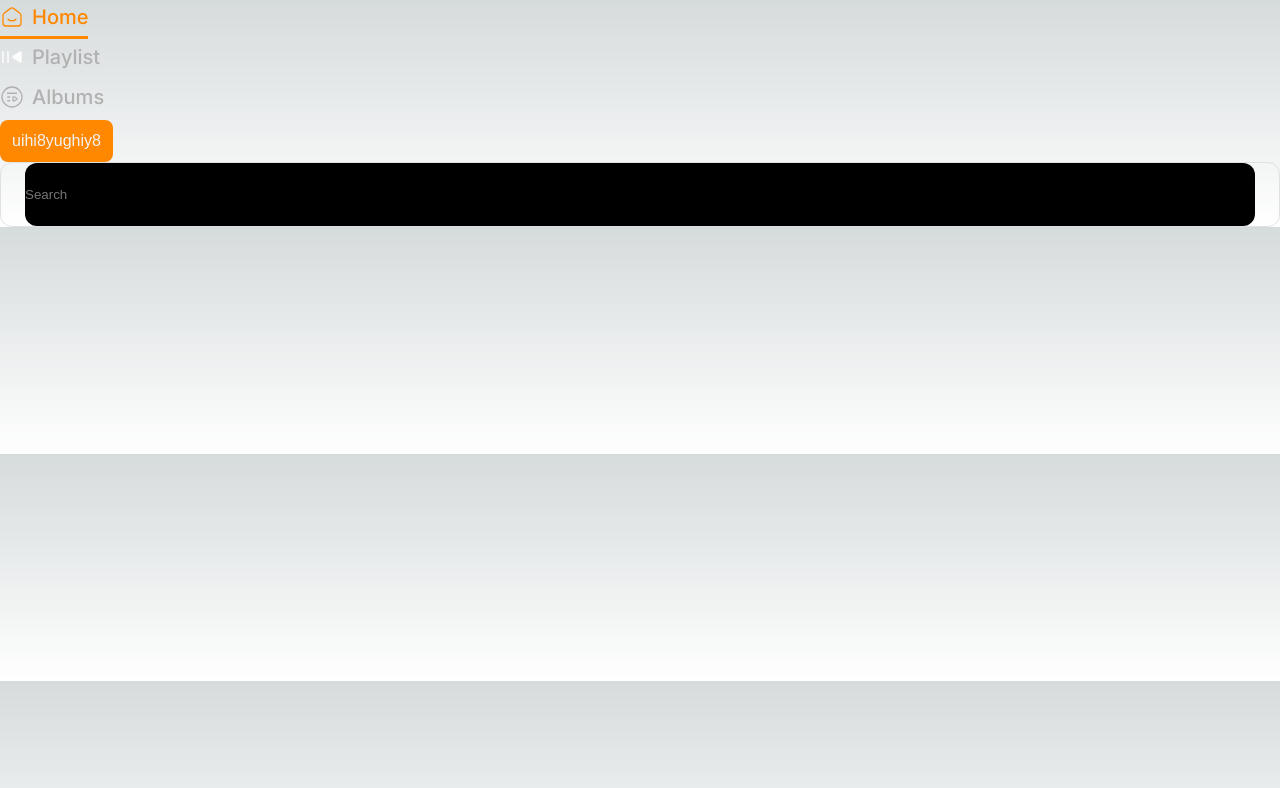
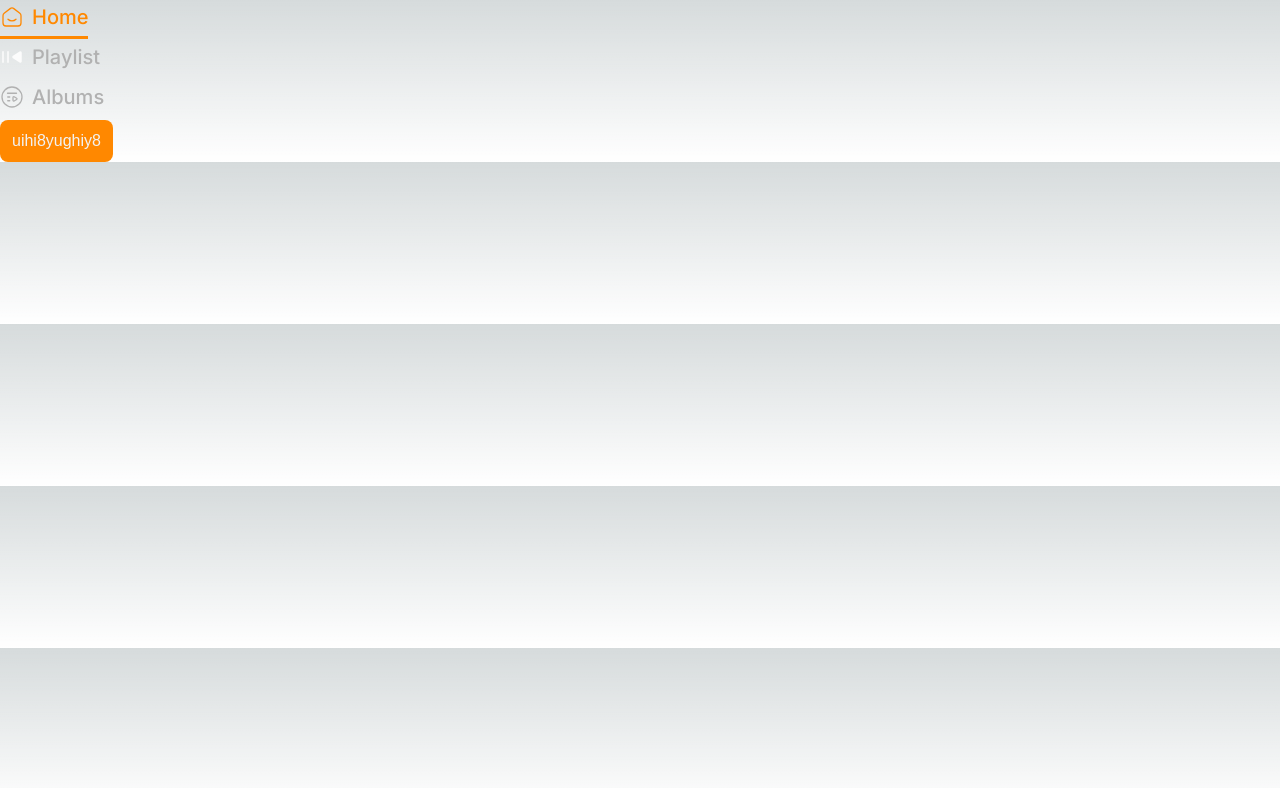
Before and after one commit to lizaBukia/dnck-front, a Next.js app: page / in a window 1280 px wide. Shown: the top 788 px of the page. Built offline with nearby package versions, Linux system fonts and the light colour scheme.

Commit message:
Revert "feat: reusable input component"

```diff
--- a/app/Components/Input/Input.module.scss
+++ /dev/null
@@ -1,34 +0,0 @@
-@import '../../Colors/light-colors.scss';
-@import '../../Colors/common-colors.scss';
-
-.inputWrapper {
-    display: flex;
-    align-items: center;
-    border: 1px solid $disable-stroke-white;
-    padding-left: 24px;
-    padding-right: 24px;
-    font-size: 14px;
-    font-weight: 400;
-    letter-spacing: 0.14px;
-    border-radius: 12px;
-    gap: 4px;
-
-}
-.input {
-    display: flex;
-    border: none;
-    outline: none;
-    width: 100%;
-    padding-top: 24px;
-    padding-bottom: 24px;
-    padding-bottom: 24px;
-    border-radius: 12px;
-    background-color: black;
-}
-.light {
-    color: $primary-black;
-
-}
-.dark {
-    color: $gray-500;
-}
--- a/app/Components/Input/Input.tsx
+++ /dev/null
@@ -1,22 +0,0 @@
-import styles from './Input.module.scss';
-import { InputIconPositionEnum } from './enum/input-icon-position.enum';
-import { InputPropsInterface } from './interfaces/input-props.interface';
-import { InputType } from './types/input.type';
-
-const Input: InputType = (props: InputPropsInterface) => {
-  const className = props.isDark ? styles.dark : styles.light;
-  const iconPosition = props.iconPosition || InputIconPositionEnum.Left;
-
-  return (
-    <div className={styles.inputWrapper}>
-      {iconPosition === InputIconPositionEnum.Left && props.icon}
-      <input
-        className={`${styles.input} ${className}`}
-        placeholder={props.placeholder}
-      />
-      {iconPosition === InputIconPositionEnum.Right && props.icon}
-    </div>
-  );
-};
-
-export default Input;
--- a/app/Components/Input/enum/input-icon-position.enum.ts
+++ /dev/null
@@ -1,4 +0,0 @@
-export enum InputIconPositionEnum {
-  Left = 'left',
-  Right = 'right',
-}
--- a/app/Components/Input/enum/input-type.enum.ts
+++ /dev/null
@@ -1,5 +0,0 @@
-export enum InputTypeEnum {
-  Text = 'text',
-  Email = 'email',
-  Password = 'password',
-}
--- a/app/Components/Input/types/input.type.ts
+++ /dev/null
@@ -1,3 +0,0 @@
-import { InputPropsInterface } from '../interfaces/input-props.interface';
-
-export type InputType = (props: InputPropsInterface) => JSX.Element;
--- a/app/page.tsx
+++ b/app/page.tsx
@@ -1,22 +1,14 @@
 'use client';
 import Button from './Components/Button/Button';
 import { ButtonTypeEnum } from './Components/Button/enums/button-type.enum';
-import Icon from './Components/Icon/Icon';
-import { IconNameEnum } from './Components/Icon/enums/icon-name.enum';
-import Input from './Components/Input/Input';
-import { InputIconPositionEnum } from './Components/Input/enum/input-icon-position.enum';
-import { InputTypeEnum } from './Components/Input/enum/input-type.enum';
 
 export default function Home(): JSX.Element {
   return (
-    <div>
     <Button
       type={ButtonTypeEnum.Primary}
       onClick={() => console.log('darxeuli maq')}
     >
       uihi8yughiy8
     </Button>
-      <Input type={InputTypeEnum.Text} placeholder={'Search'} isDark={false} />
-    </div>
   );
 }
```
Also changed, not shown: app/Components/Input/interfaces/input-props.interface.ts (deleted, +0 -11 lines). Lines whose indentation alone changed are shown as unchanged.
